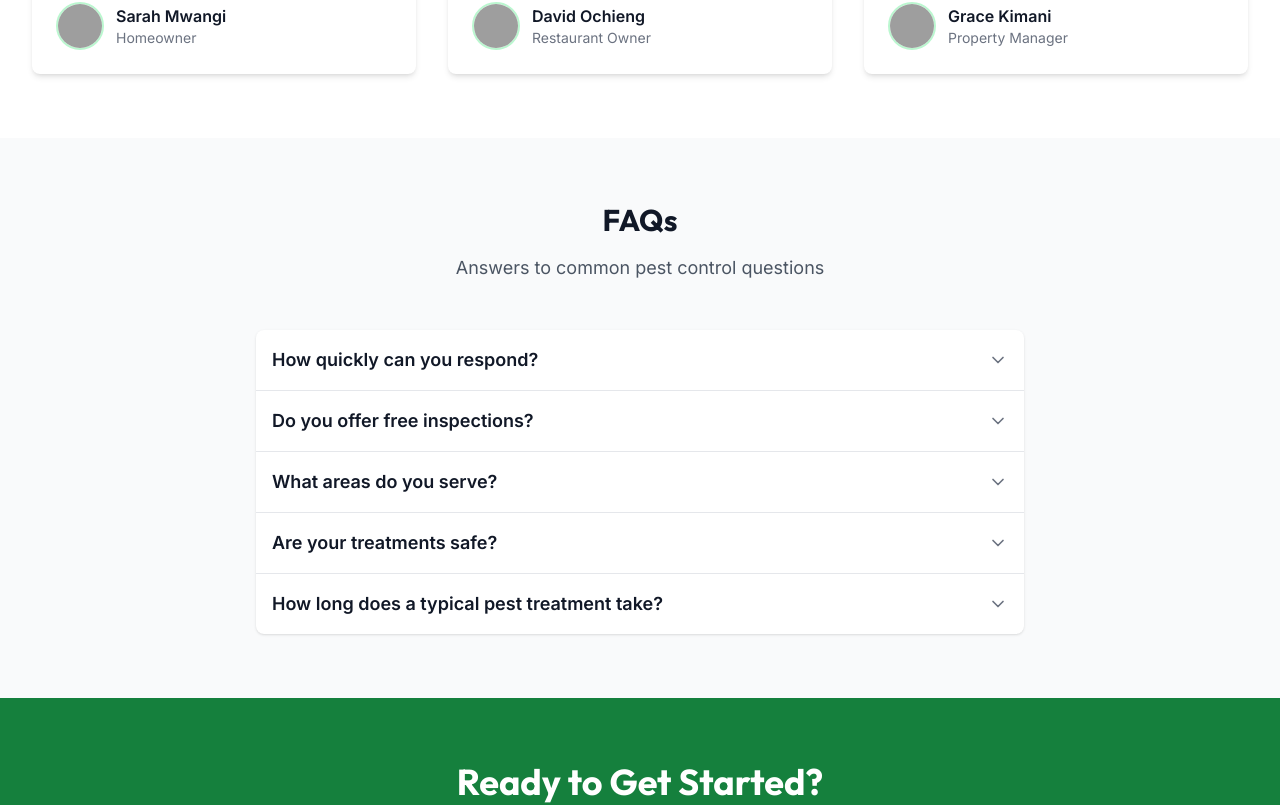
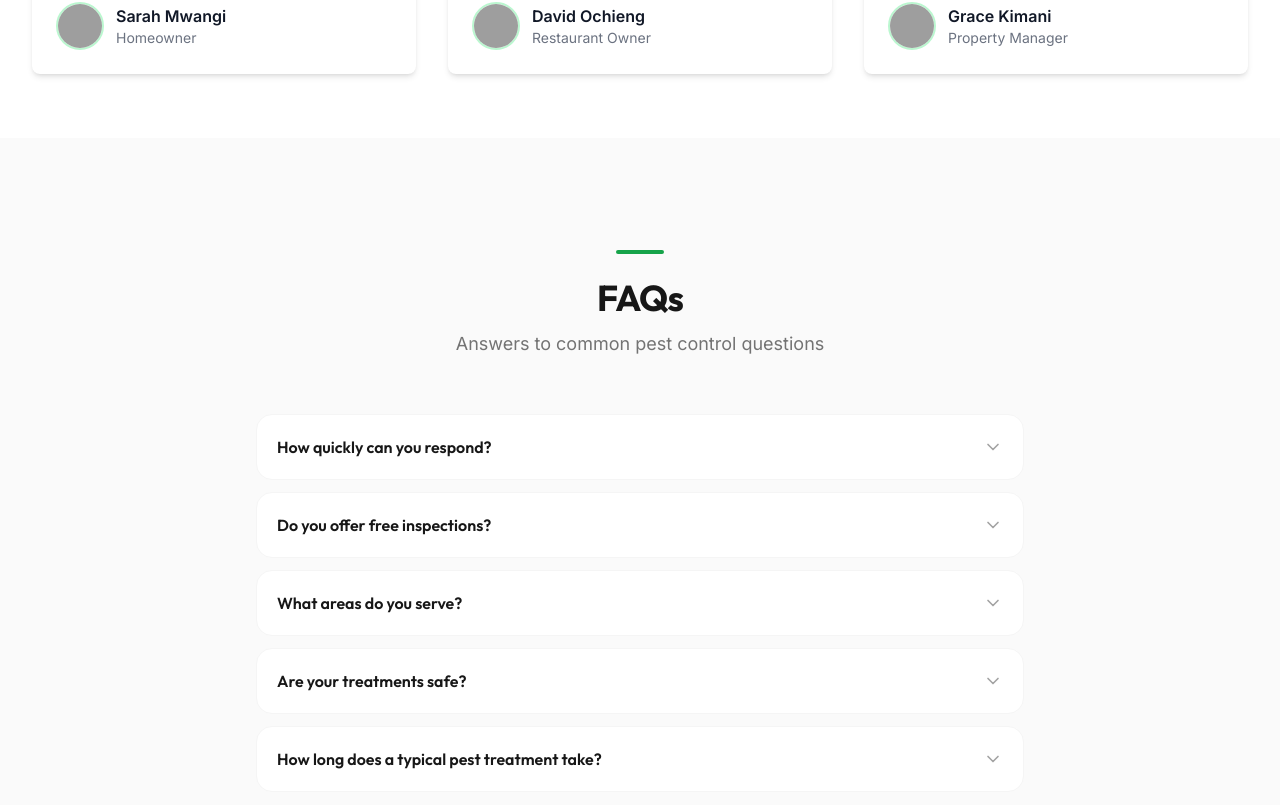
Before and after one commit to Matthew-kabiu/Pestlord-solutions, a React (Vite) app: page / in a window 1280 px wide. Shown: the part 5458-6263 px from the top of the page. Built offline with nearby package versions, Linux system fonts and the light colour scheme; grey boxes are pictures that could not be loaded.

Commit message:
feat(design): modernize FAQ with separated card accordion

```diff
--- a/src/components/FAQ.tsx
+++ b/src/components/FAQ.tsx
@@ -7,29 +7,30 @@ export default function FAQ({ faqs, title, subtitle }: { faqs: FAQItem[]; title?
   const [openFaq, setOpenFaq] = useState<number | null>(null);
 
   return (
-    <section className="py-16 bg-gray-50">
+    <section className="py-20 md:py-28 bg-surface-50">
       <div className="max-w-7xl mx-auto px-4 sm:px-6 lg:px-8">
         {(title || subtitle) && (
-          <div className="text-center mb-12">
-            {title && <h2 className="text-3xl font-bold text-gray-900 mb-4">{title}</h2>}
-            {subtitle && <p className="text-lg text-gray-600">{subtitle}</p>}
+          <div className="reveal text-center mb-14">
+            <div className="section-divider mx-auto mb-6" />
+            {title && <h2 className="text-3xl md:text-4xl font-display font-bold text-surface-900 tracking-tight mb-3">{title}</h2>}
+            {subtitle && <p className="text-surface-500 text-lg">{subtitle}</p>}
           </div>
         )}
 
-        <div className="max-w-3xl mx-auto divide-y divide-gray-200 bg-white rounded-lg shadow">
+        <div className="max-w-3xl mx-auto space-y-3">
           {faqs.map((item, idx) => (
-            <div key={idx} className="p-4">
+            <div key={idx} className="reveal bg-white rounded-2xl border border-surface-100 overflow-hidden transition-all hover:shadow-soft">
               <button
                 type="button"
                 onClick={() => setOpenFaq(openFaq === idx ? null : idx)}
-                className="w-full flex items-center justify-between text-left"
+                className="w-full flex items-center justify-between text-left p-5"
                 aria-expanded={openFaq === idx}
               >
-                <span className="text-base md:text-lg font-semibold text-gray-900">{item.q}</span>
-                <ChevronDown className={`h-5 w-5 text-gray-500 transition-transform ${openFaq === idx ? 'rotate-180' : ''}`} />
+                <span className="font-display font-semibold text-surface-900 text-sm md:text-base pr-4">{item.q}</span>
+                <ChevronDown className={`h-5 w-5 text-surface-400 flex-shrink-0 transition-transform duration-200 ${openFaq === idx ? 'rotate-180' : ''}`} />
               </button>
               {openFaq === idx && (
-                <div className="mt-3 text-gray-600 text-sm md:text-base">
+                <div className="px-5 pb-5 text-surface-500 text-sm leading-relaxed border-t border-surface-100 pt-4">
                   {item.a}
                 </div>
               )}
```
